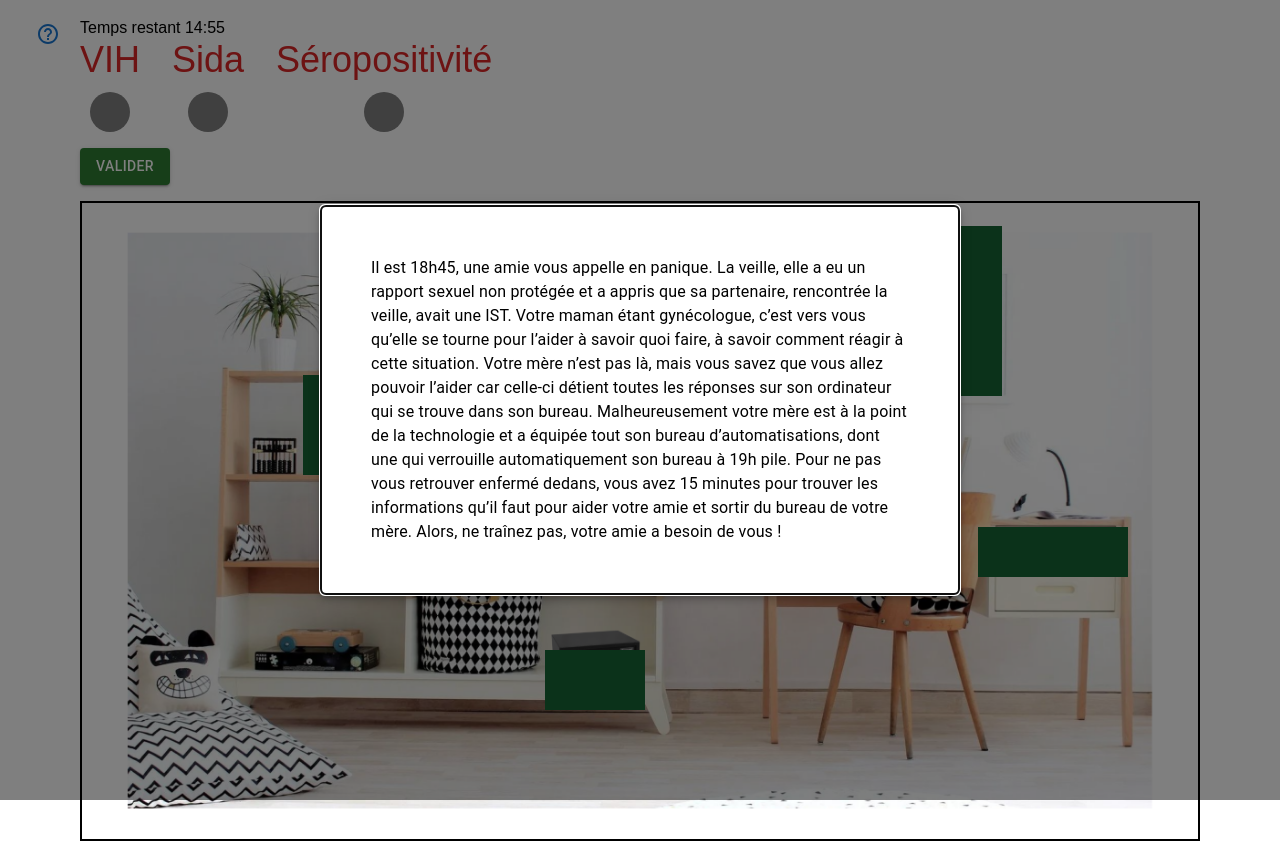
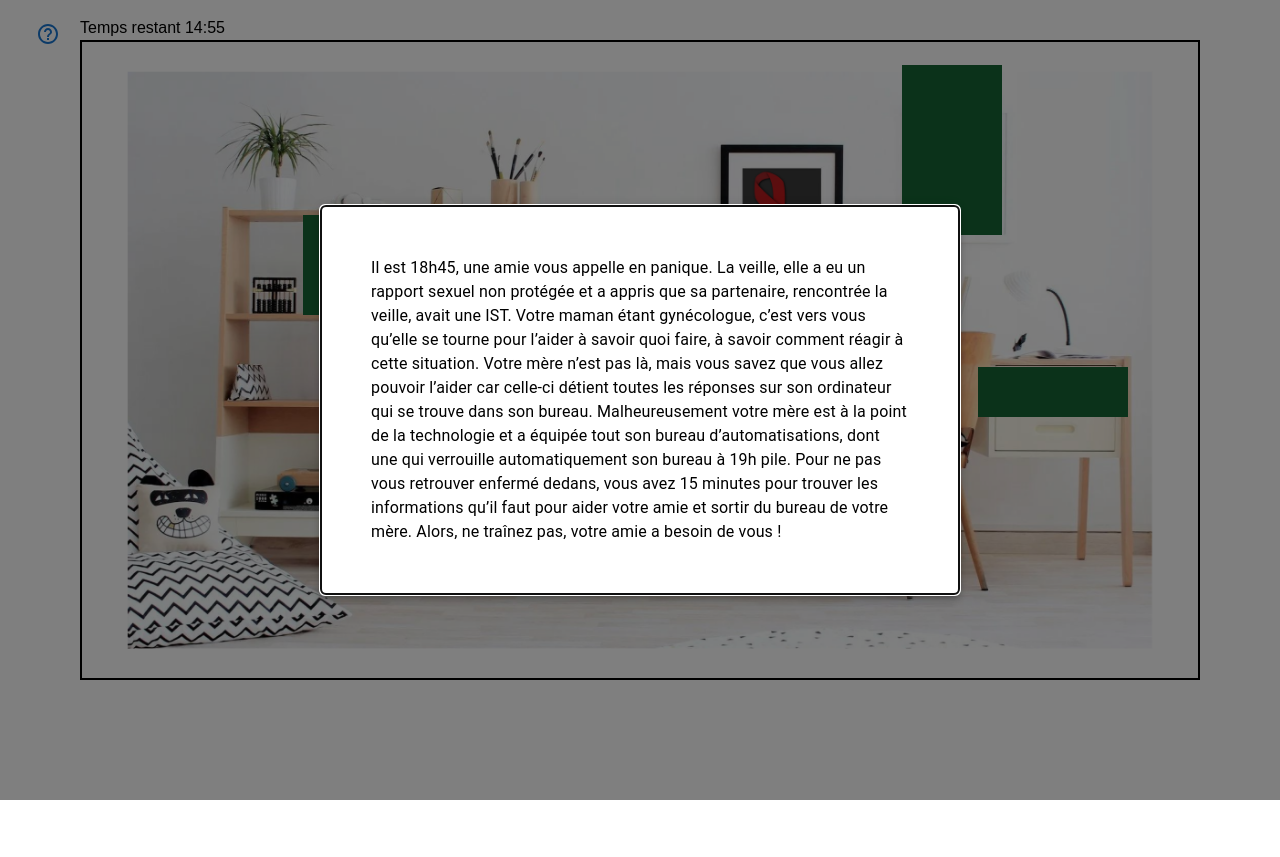
Before and after one commit to Alexandre-Fernique/nuit-info, a React (Create React App) app: page / in a window 1280 px wide. After the commit the page ends 800 px from the top, so only its background shows below. Built offline with nearby package versions, Linux system fonts and the light colour scheme.

Commit message:
fix remove cable machine from app.tsx

```diff
--- a/src/App.tsx
+++ b/src/App.tsx
@@ -161,7 +161,6 @@ function App() {
           :
 
           <Stack direction='column' spacing={2}>
-            <CableMachine></CableMachine>
               {currentStep < 5 ? (
               <Screen items={pointsOfInterest} url={office}></Screen>
               ) : (
```
